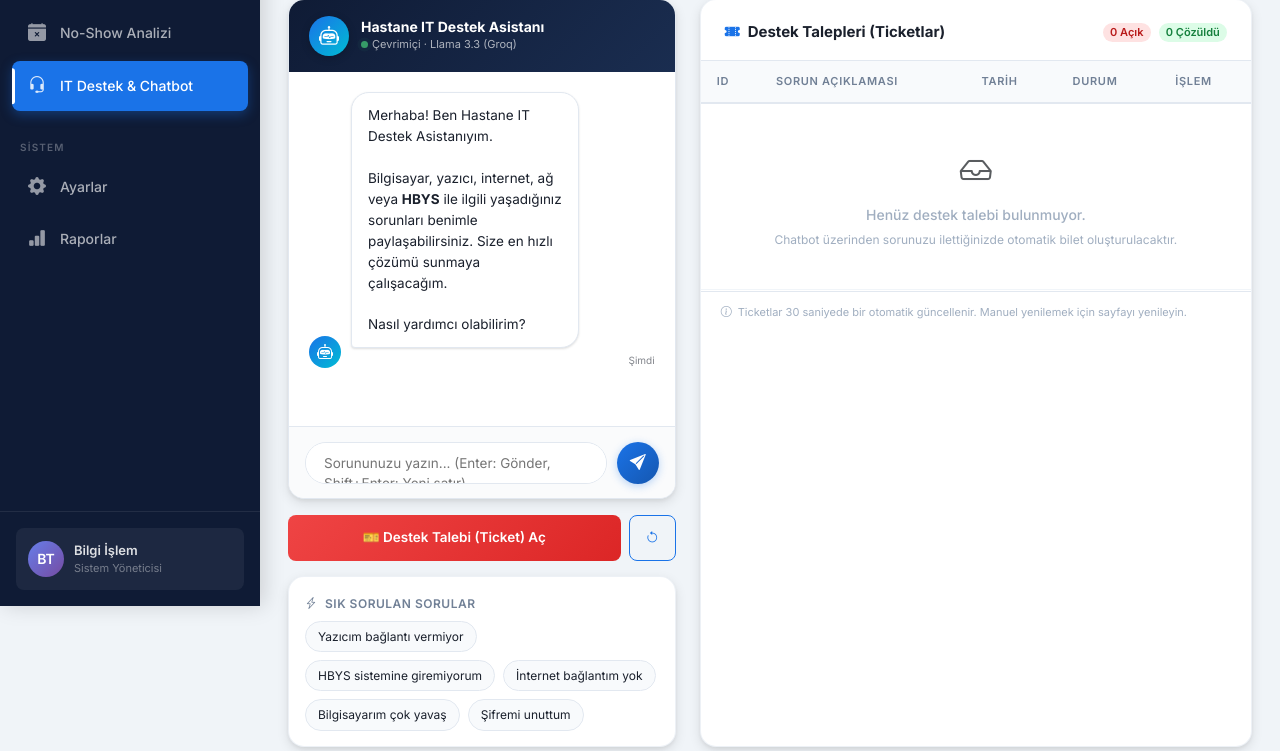
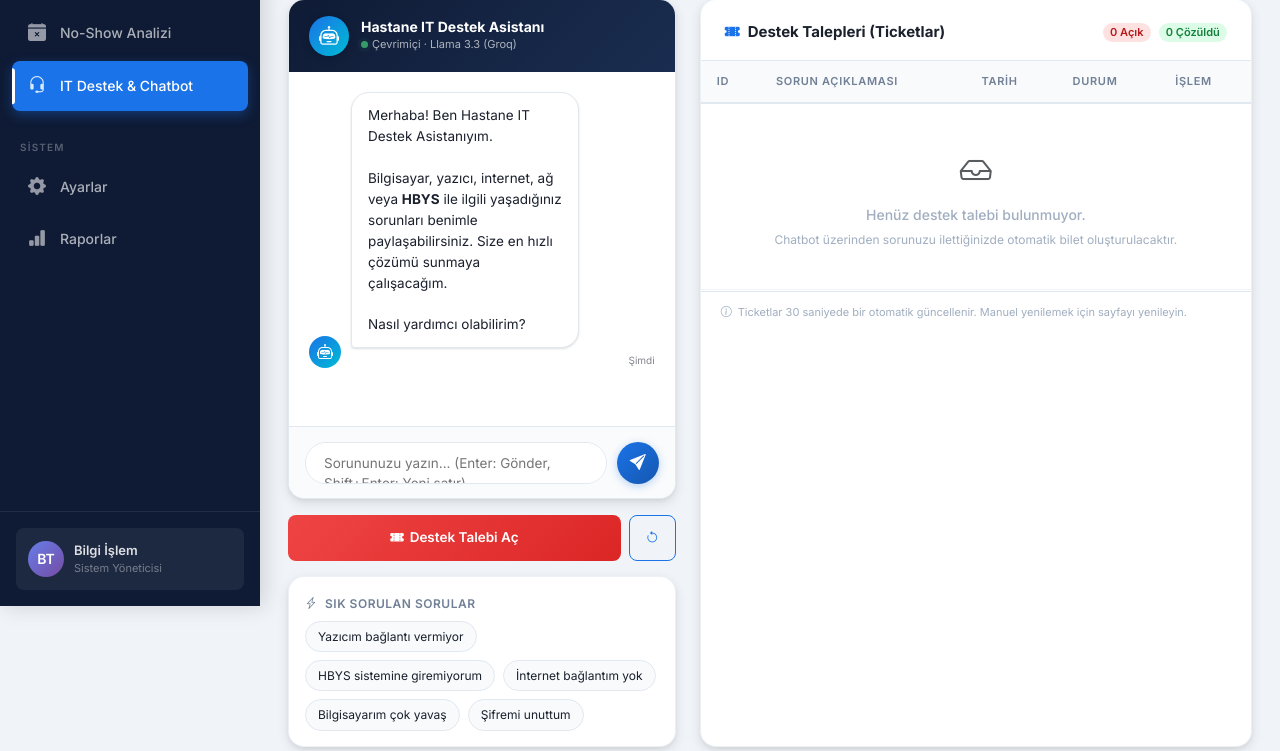
Before and after one commit to Azo15/hastane-ai-platform, a Flask app: page /chatbot/ in a window 1280 px wide. Shown: the part 194-945 px from the top of the page. Run offline with Flask 3, Linux system fonts and the light colour scheme; data that the repository does not hold is empty.

Commit message:
chatbot.html butonlari emojisizlestirildi
- chatbot.html: 'Destek Talebi (Ticket) Aç' butonundaki 🎫 emoji kaldirildi, yerine bi-ticket-perforated-fill ikonu konuldu.
- chatbot.html: Tablodaki '✓ Kapat' butonundaki tik isareti yerine bi-x-circle ikonu yerlestirildi.

```diff
--- a/app/templates/chatbot.html
+++ b/app/templates/chatbot.html
@@ -87,8 +87,8 @@
     <!-- Ticket Aç Butonu -->
     <div class="mt-3 d-flex gap-2">
       <button id="open-ticket-btn" class="btn-danger-modern flex-grow-1 justify-content-center"
-              style="padding: 12px; font-size: 13.5px;">
-        🎫 Destek Talebi (Ticket) Aç
+              style="padding: 12px; font-size: 13.5px; display:inline-flex; align-items:center; gap:6px;">
+        <i class="bi bi-ticket-perforated-fill"></i> Destek Talebi Aç
       </button>
       <button onclick="location.reload()" class="btn-outline-modern"
               style="padding: 10px 16px;" title="Yeni Konuşma Başlat">
@@ -201,7 +201,7 @@
                   <button class="btn-danger-modern"
                           onclick="closeTicket({{ ticket.id }})"
                           id="close-btn-{{ ticket.id }}">
-                    ✓ Kapat
+                    <i class="bi bi-x-circle"></i> Kapat
                   </button>
                   {% else %}
                   <span style="font-size:12px; color:var(--text-muted);">—</span>
```
